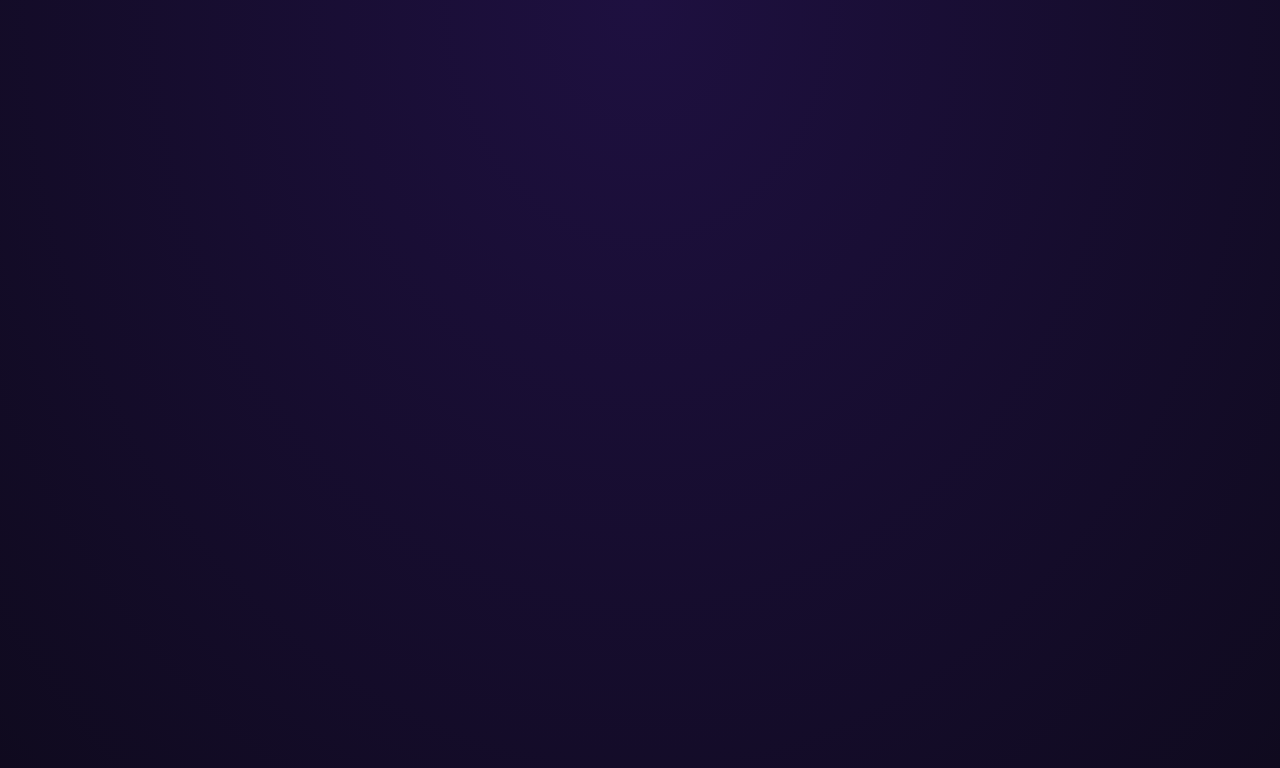
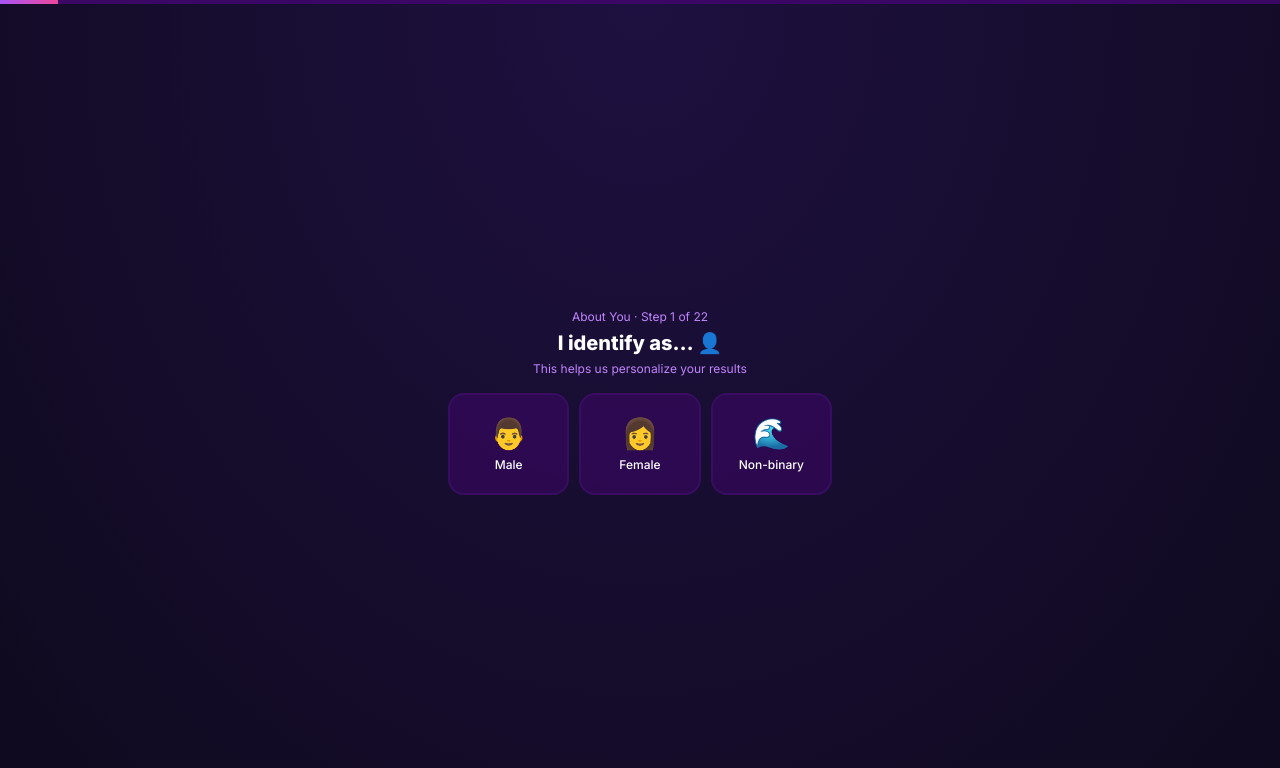
Before and after one commit to sharkybot41/babyvibe-ai, a plain HTML site: page index.html in a window 1280 px wide. Both pictures are taken after a click on the button "See My Future Baby ✦". Drawn offline with nearby package versions, Linux system fonts and the light colour scheme.

Commit message:
fix: step gating - show quiz wrapper on go()

```diff
--- a/index.html
+++ b/index.html
@@ -135,7 +135,7 @@
     <div class="flex-1 flex items-center justify-center px-5 py-4">
 
 <!-- S1: Gender -->
-<div id="s1" class="step active flex-col items-center max-w-sm mx-auto w-full slide-in">
+<div id="s1" class="step flex-col items-center max-w-sm mx-auto w-full">
     <p class="text-purple-400 text-xs mb-1">About You · Step 1 of 22</p>
     <h2 class="text-xl font-extrabold mb-1 text-center">I identify as… 👤</h2>
     <p class="text-purple-400 text-xs mb-4 text-center">This helps us personalize your results</p>
@@ -729,7 +729,14 @@ function haptic(){if(navigator.vibrate)navigator.vibrate(10);}
 
 function go(from,to){
     document.getElementById(from).classList.add('hidden');
-    document.getElementById(to==='quiz'?'quiz':to).classList.remove('hidden');
+    // Show the quiz wrapper
+    document.getElementById('quiz').classList.remove('hidden');
+    // Hide any currently active step
+    document.querySelectorAll('.step.active').forEach(s=>s.classList.remove('active'));
+    // Show target step
+    const target=document.getElementById(to);
+    if(target){target.classList.add('active');target.classList.add('slide-in');}
+    step=1;
     updProg();
 }
 
```
